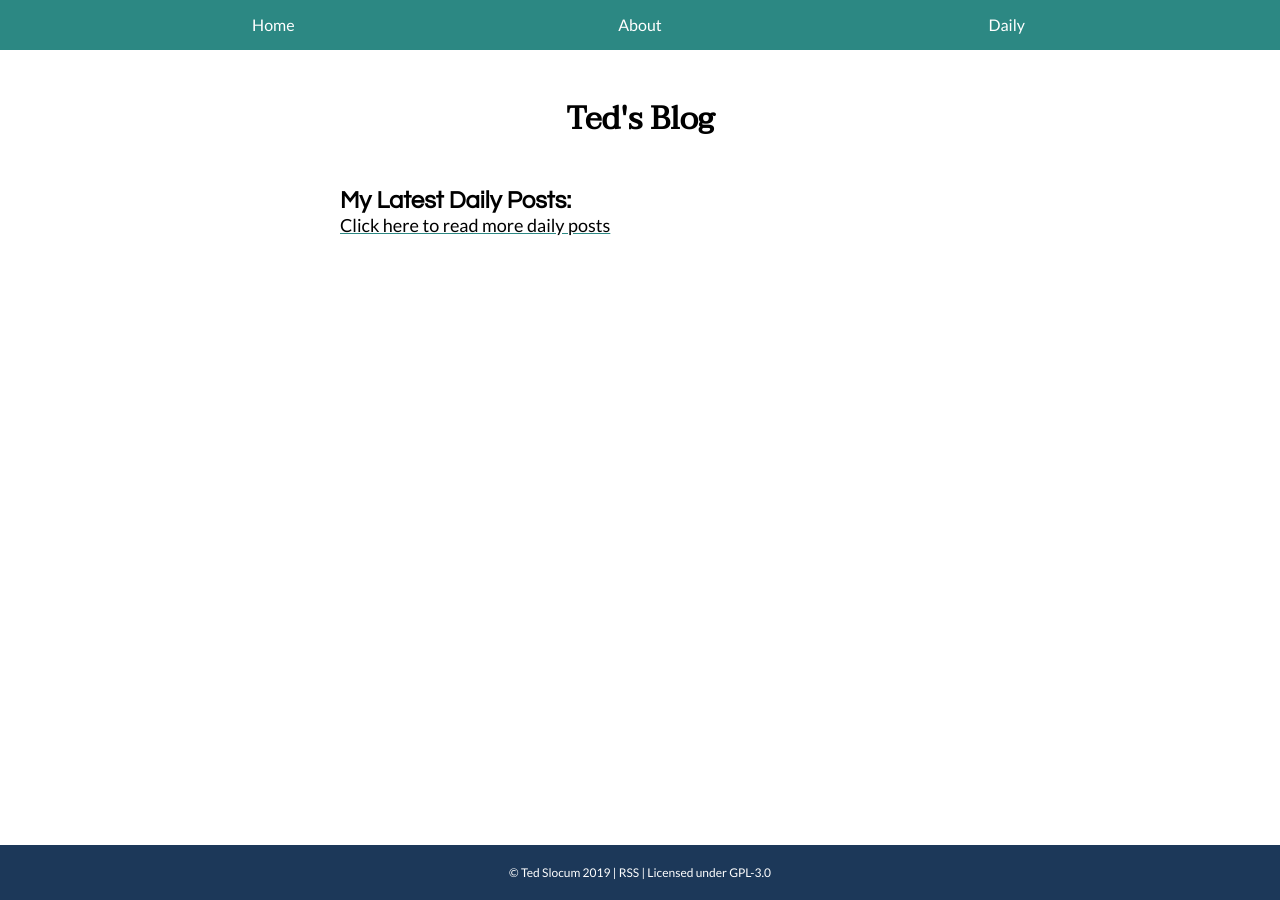
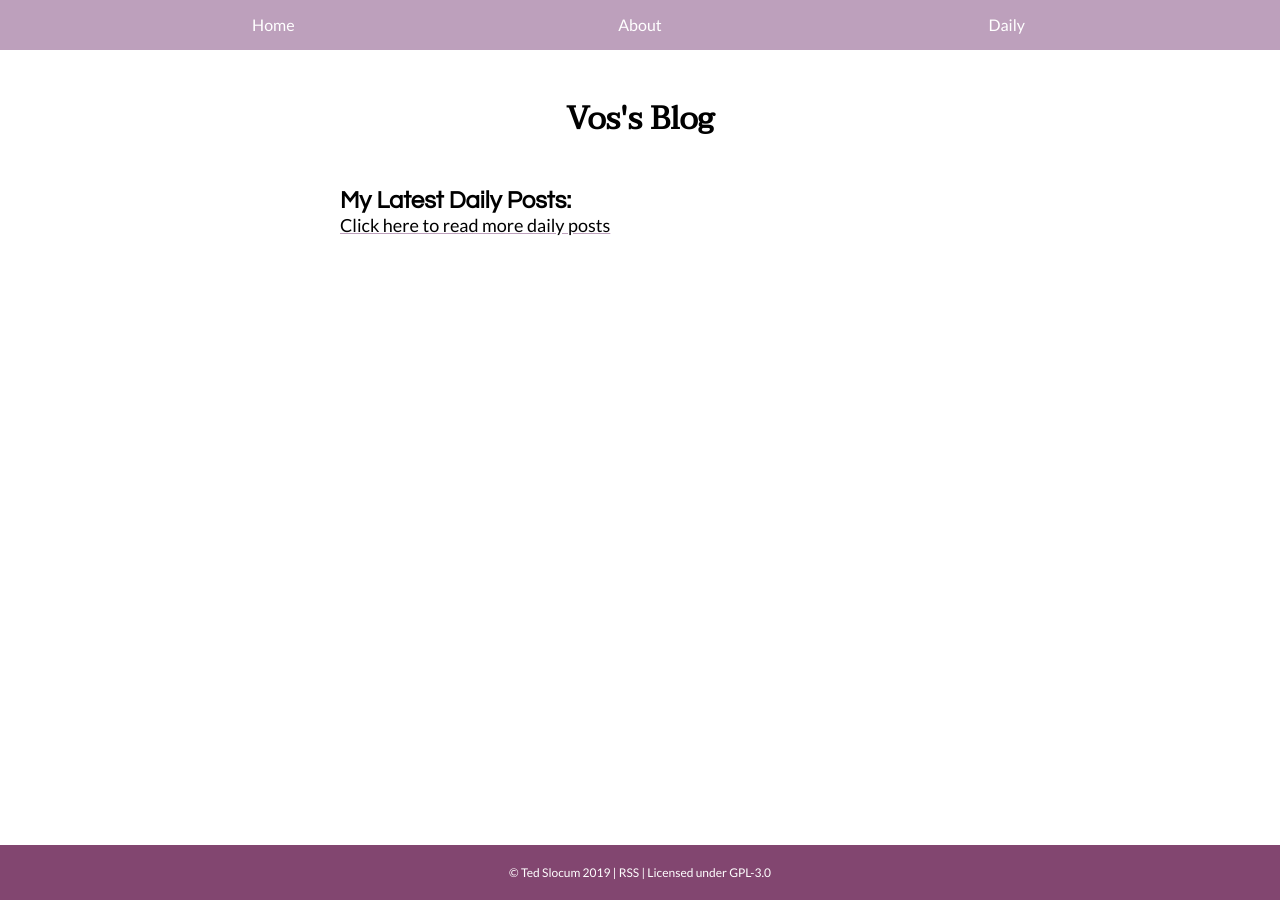
Before and after one commit to sted9000/vos_blog, a Jekyll site: the page built from index.html, in a window 1280 px wide. Built offline with Jekyll 4.4.1, drawn with Linux system fonts in a browser that asks for light colours; a file with an impossible date is left out.

Commit message:
edit colors, add test post

```diff
--- a/_sass/_settings.scss
+++ b/_sass/_settings.scss
@@ -10,11 +10,20 @@ $color_grey_medium: #777;
 $color_grey_dark: #555;
 $color_grey_very_dark: #333;
 
-$color_dark_blue: #1C3859;
-$color_blue: #115376;
-$color_dark_green: #2C8883;
-$color_green: #97D8A2;
-$color_tan: #FDFBD9;
+$color_dark_blue: rgba(130, 70, 112, 1);
+$color_blue: rgba(162, 112, 138, 1);
+$color_dark_green: rgba(189, 160, 188, 1);
+$color_green: rgba(195, 210, 213, 1);
+$color_tan: rgba(193, 247, 220, 1);
+
+
+/* RGB */
+$color1: rgba(193, 247, 220, 1);
+$color2: rgba(195, 210, 213, 1);
+$color3: rgba(189, 160, 188, 1);
+$color4: rgba(162, 112, 138, 1);
+$color5: rgba(130, 70, 112, 1);
+
 
 $breakpoint_menu: 768px;
 
--- a/index.html
+++ b/index.html
@@ -2,7 +2,7 @@
 title: Ted Slocum
 layout: default
 ---
-<h1><center>Ted's Blog</center></h1>
+<h1><center>Vos's Blog</center></h1>
 
 <div class="recent-posts recent-posts-mendokusai">
   <h2>My Latest Daily Posts:</h2>
```
Also changed, not shown: daily/_posts/2020-14-02-Test-Blog.md (added, +10 -0 lines).
